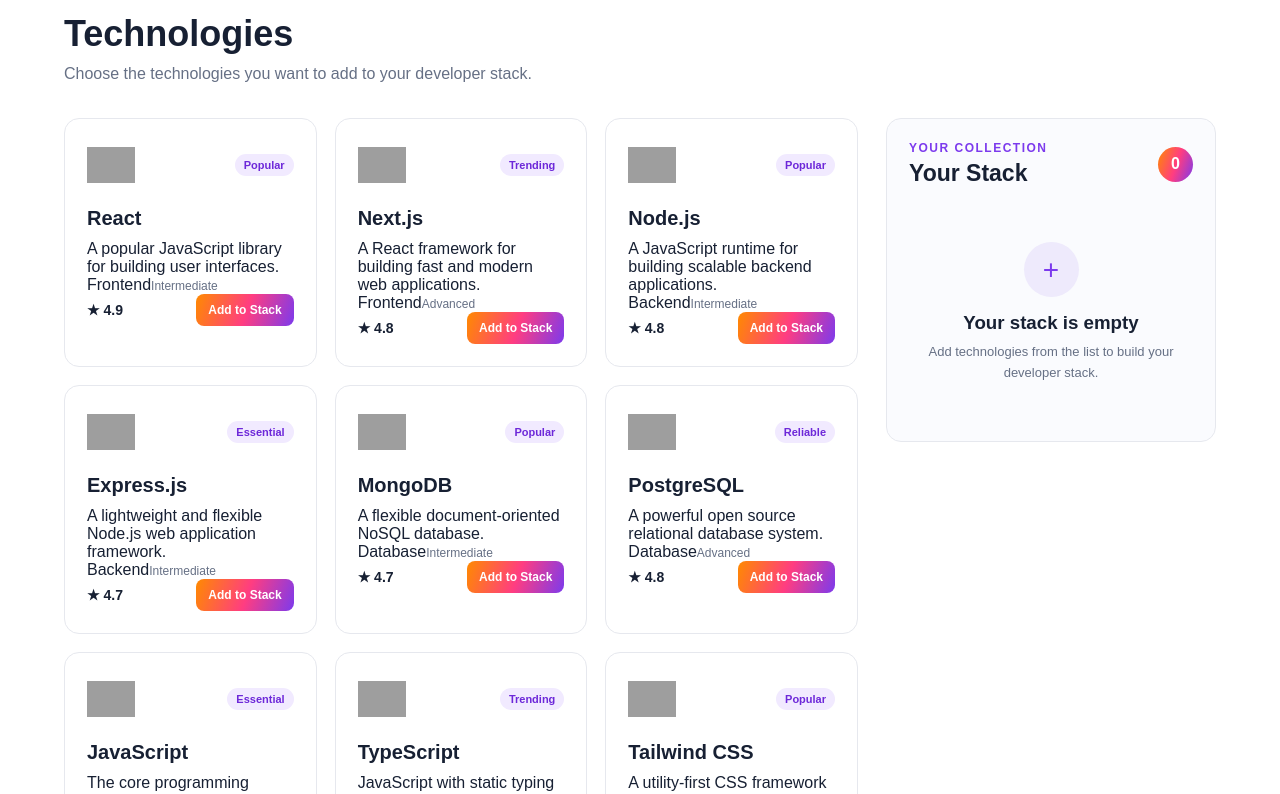
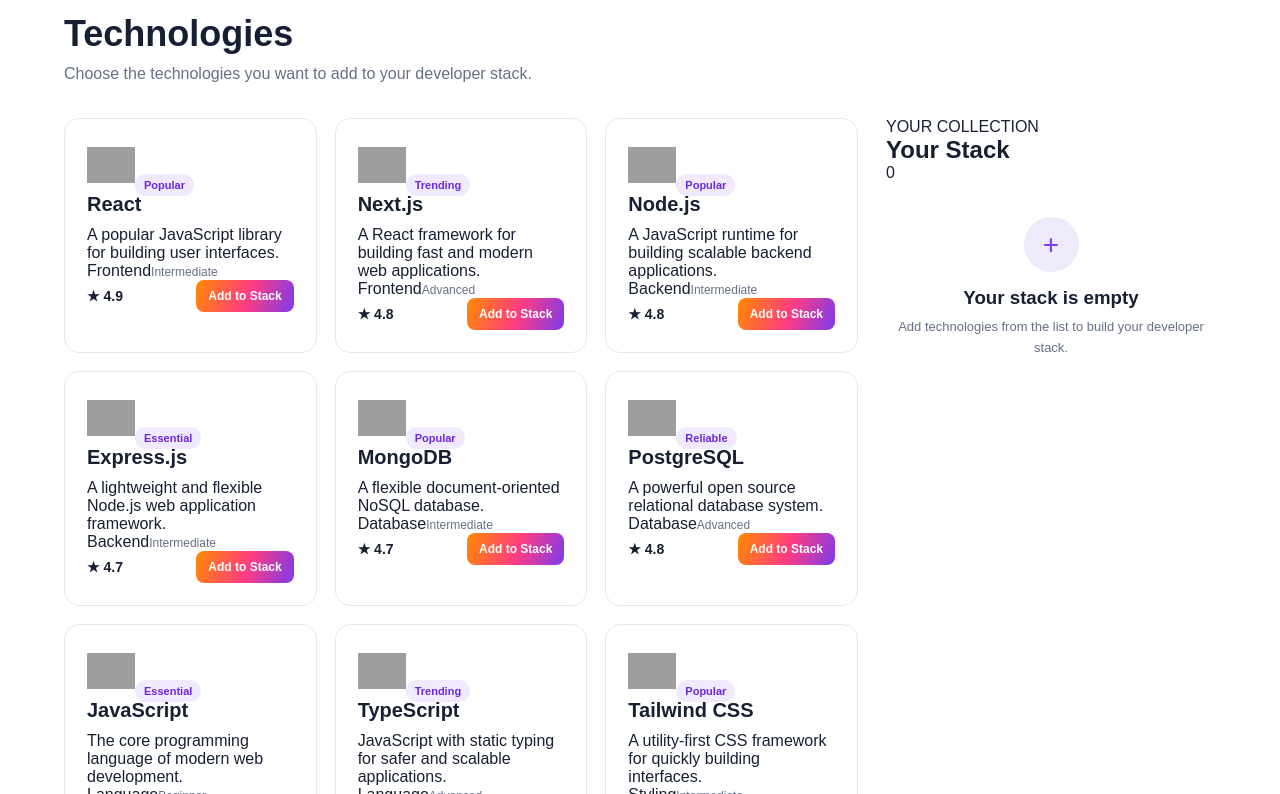
Before and after one commit to Nafisa715/B-14-A-5, a React (Vite) app: page / in a window 1280 px wide. Shown: the part 906-1700 px from the top of the page. Built offline with nearby package versions, Linux system fonts and the light colour scheme; grey boxes are pictures that could not be loaded.

Commit message:
Improve technology cards

```diff
--- a/src/components/Stacksidebar.jsx
+++ b/src/components/Stacksidebar.jsx
@@ -1,13 +1,13 @@
 function StackSidebar({ stack, onRemove, onRemoveAll }) {
   return (
-    <aside className="stack-sidebar">
-      <div className="stack-header">
+    <aside className="sidebar">
+      <div className="header">
         <div>
-          <p className="section-label">YOUR COLLECTION</p>
+          <p className="section">YOUR COLLECTION</p>
           <h2>Your Stack</h2>
         </div>
 
-        <span className="stack-count">{stack.length}</span>
+        <span className="count">{stack.length}</span>
       </div>
 
       {stack.length === 0 ? (
@@ -19,9 +19,9 @@
           </p>
         </div>
       ) : (
-        <div className="stack-list">
+        <div className="list">
           {stack.map((technology) => (
-            <div className="stack-item" key={technology.id}>
+            <div className="item" key={technology.id}>
               <img
                 src={technology.icon}
                 alt={technology.name}
--- a/src/components/TechnologyCard.jsx
+++ b/src/components/TechnologyCard.jsx
@@ -1,7 +1,7 @@
 function TechnologyCard({ technology, isAdded, onAdd }) {
   return (
     <div className="technology-card">
-      <div className="card-top">
+      <div className="top">
         <img
           src={technology.icon}
           alt={technology.name}
```
